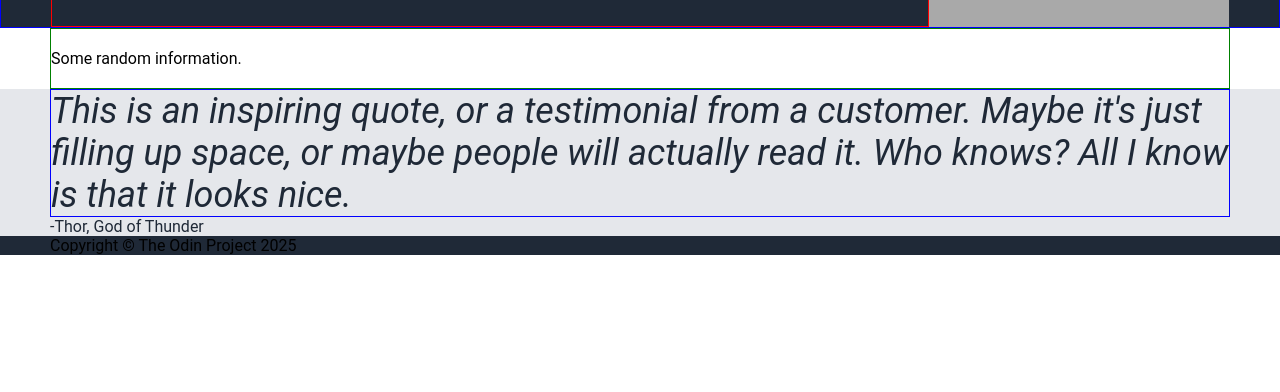
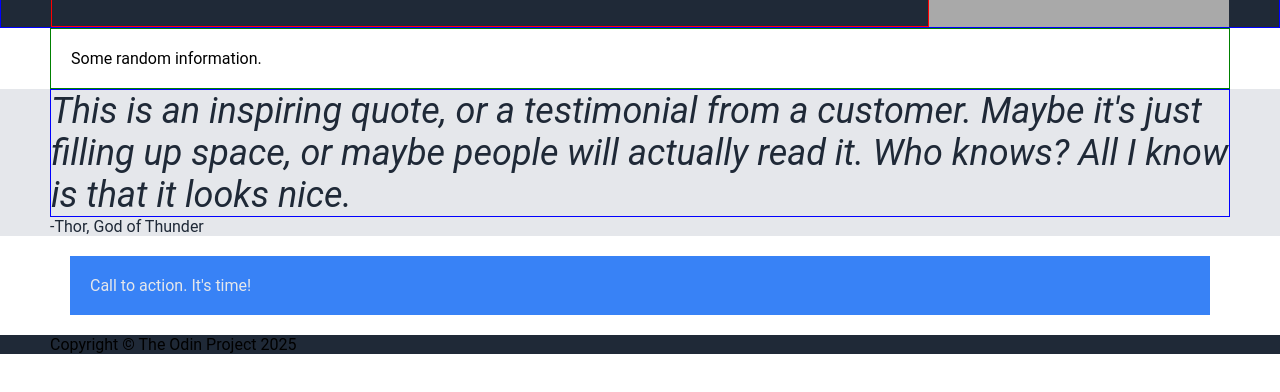
Before and after one commit to tsultan16/odin-landing-page, a plain HTML site: page index.html in a window 1280 px wide. Shown: the part 152-544 px from the top of the page. Drawn offline with Linux system fonts and the light colour scheme.

Commit message:
added a third content section, with some scaffolding and color style

```diff
--- a/index.html
+++ b/index.html
@@ -55,10 +55,14 @@
 
     </div>
 
+    <div class="content-3">
+        <div class="blue-box">Call to action. It's time!</div>
+
+    </div>
+
     <div class="footer">
         Copyright © The Odin Project 2025
     </div>
 
-
 </body>
 </html>
--- a/style.css
+++ b/style.css
@@ -10,7 +10,7 @@ body {
 
 }
 
-.header, .hero, .content-1, .content-2, .footer {
+.header, .hero, .content-1, .content-2, .content-3, .footer {
     padding: 0 50px;
     /* padding-left: 10px; */
     /* padding-right: 10px; */
@@ -82,13 +82,13 @@ a {
     flex-shrink: 0;
 }
 
-.content-1 {
+.content-1, .content-3 {
     background-color: white;
 }
 
 .content-title {
     border: 1px solid green;
-    padding: 20px 0;
+    padding: 20px;
 }
 
 .content-2 {
@@ -104,3 +104,10 @@ a {
     font-size: 36px;
     font-style: italic;
 }
+
+.blue-box {
+    background-color: #3882f6;
+    color: #E5E7EB;
+    padding: 20px;
+    margin: 20px;
+}
```
